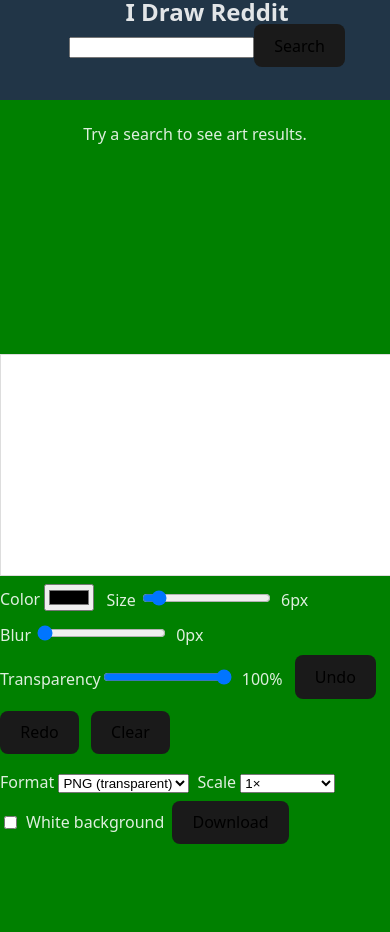
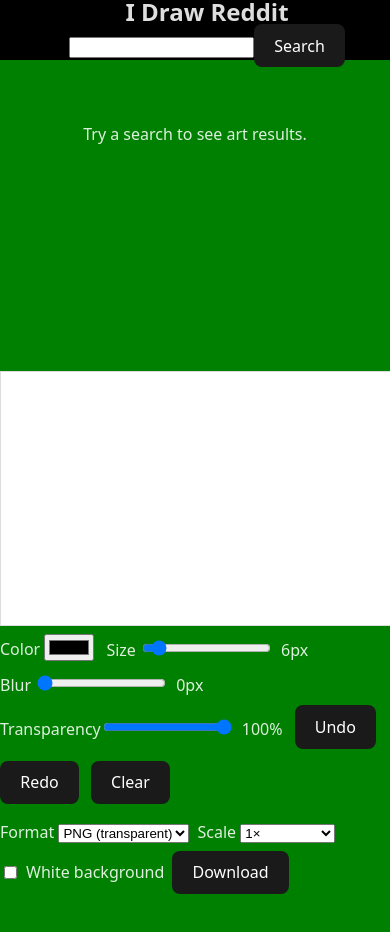
Before and after one commit to Emmalani3/redditspeedrun, a React (Vite) app: page / in a window 390 px wide. Shown: the top 932 px of the page. Built offline with nearby package versions, Linux system fonts and the light colour scheme.

Commit message:
@media2.0

```diff
--- a/src/App.css
+++ b/src/App.css
@@ -100,11 +100,15 @@
   }
 
 }*/
-@media screen and (max-width: 768px) {
+@media screen and (max-width: 800px) {
+  .header {
+    height: 60px;
+    background-color: black;
+  }
   .main {
     display: flex;
     flex-direction: column;
-    height: calc(100vh - 110px); /* full viewport below header */
+    height: calc(100vh - 60px); /* full viewport below header */
   }
 
   .left-col {
--- a/src/index.css
+++ b/src/index.css
@@ -36,6 +36,7 @@
   font-size: 1em;
   font-weight: 500;
   font-family: inherit;
+  color: white;
   background-color: #1a1a1a;
   cursor: pointer;
   transition: border-color 0.25s;
```
